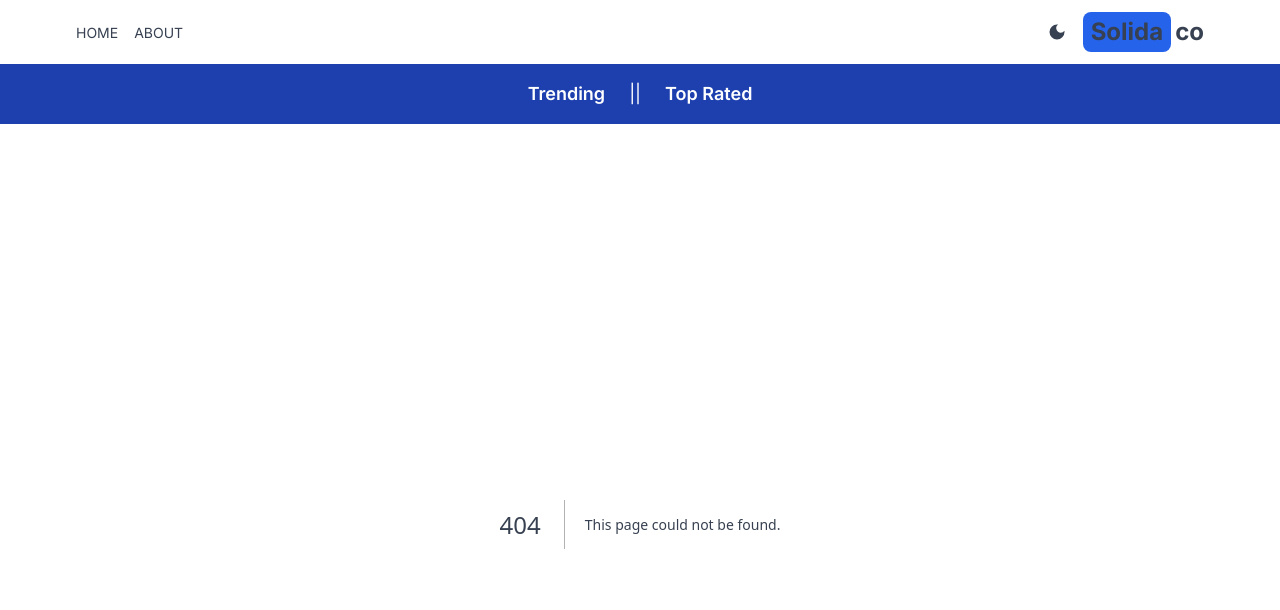
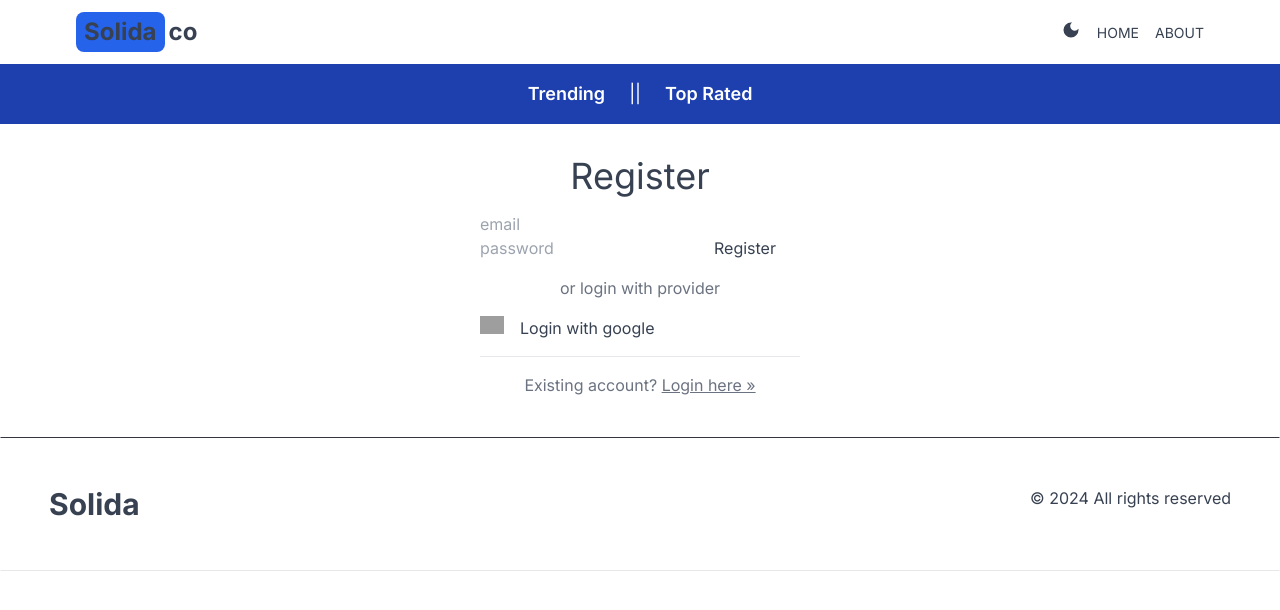
Before and after one commit to semandaPatricia/Movie-app-nextjs, a Next.js app: page /register in a window 1280 px wide. Before the commit this address had no page. Shown: the top 610 px of the page. Built offline with nearby package versions, Linux system fonts and the light colour scheme; grey boxes are pictures that could not be loaded.

Commit message:
handling next-auth and sessions

```diff
--- /dev/null
+++ b/src/app/api/auth/[...nextauth]/route.js
@@ -0,0 +1,14 @@
+import NextAuth from 'next-auth';
+import GoogleProvider from 'next-auth/providers/google';
+export const authOptions = {
+ providers: [
+  GoogleProvider({
+   clientId: process.env.GOOGLE_ID,
+   clientSecret: process.env.GOOGLE_CLIENT_SECRET,
+  }),
+ ],
+ session: {
+  strategy: 'jwt',
+ },
+};
+export default NextAuth(authOptions);
--- a/src/app/globals.css
+++ b/src/app/globals.css
@@ -5,3 +5,14 @@
 
 
 @import "tailwindcss/utilities";
+
+
+body {
+
+    margin: 0 ;
+    padding: 0;
+    font-family: Inter, system-ui, Avenir, Helvetica, Arial, sans-serif;
+    line-height: 1.5;
+
+
+}
--- a/src/app/layout.js
+++ b/src/app/layout.js
@@ -3,6 +3,7 @@ import "./globals.css";
 import Providers from "@/components/ThemeProvider";
 import Header from "@/components/Header"
 import Navbar from "@/components/Navbar"
+import Footer from "@/components/Footer";
 
 const inter = Inter({ subsets: ["latin"] });
 
@@ -19,7 +20,7 @@ export default function RootLayout({ children }) {
       <Header />
       <Navbar />
         {children}
-
+        <Footer/>
         </Providers>
         </body>
     </html>
--- /dev/null
+++ b/src/app/login/page.jsx
@@ -0,0 +1,43 @@
+'use client';
+import {signIn} from "next-auth/react";
+import Image from "next/image";
+import {useState} from "react";
+
+export default function LoginPage() {
+  const [email, setEmail] = useState('');
+  const [password, setPassword] = useState('');
+  const [loginInProgress, setLoginInProgress] = useState(false);
+
+  async function handleFormSubmit(ev) {
+    ev.preventDefault();
+    setLoginInProgress(true);
+
+    await signIn('credentials', {email, password, callbackUrl: '/'});
+
+    setLoginInProgress(false);
+  }
+  return (
+    <section className="mt-8">
+      <h1 className="text-center text-primary text-4xl mb-4">
+        Login
+      </h1>
+      <form className="max-w-xs mx-auto" onSubmit={handleFormSubmit}>
+        <input type="email" name="email" placeholder="email" value={email}
+               disabled={loginInProgress}
+               onChange={ev => setEmail(ev.target.value)} />
+        <input type="password" name="password" placeholder="password" value={password}
+               disabled={loginInProgress}
+               onChange={ev => setPassword(ev.target.value)}/>
+        <button disabled={loginInProgress} type="submit">Login</button>
+        <div className="my-4 text-center text-gray-500">
+          or login with provider
+        </div>
+        <button type="button" onClick={() => signIn('google', {callbackUrl: '/'})}
+                className="flex gap-4 justify-center">
+          <Image src='/images/googlelogo.png' alt={'google'} width={24} height={24} />
+          Login with google
+        </button>
+      </form>
+    </section>
+  );
+}
--- /dev/null
+++ b/src/app/register/page.jsx
@@ -0,0 +1,77 @@
+"use client";
+import {signIn} from "next-auth/react";
+import Image from "next/image";
+import Link from "next/link";
+import {useState} from "react";
+
+const RegisterPage = () => {
+    const [email, setEmail] = useState('');
+    const [password, setPassword] = useState('');
+    const [creatingUser, setCreatingUser] = useState(false);
+    const [userCreated, setUserCreated] = useState(false);
+    const [error, setError] = useState(false);
+    async function handleFormSubmit(ev) {
+      ev.preventDefault();
+      setCreatingUser(true);
+      setError(false);
+      setUserCreated(false);
+      const response = await fetch('/api/register', {
+        method: 'POST',
+        body: JSON.stringify({email, password}),
+        headers: {'Content-Type': 'application/json'},
+      });
+      if (response.ok) {
+        setUserCreated(true);
+      }
+      else {
+        setError(true);
+      }
+      setCreatingUser(false);
+    }
+  return (
+    <section className="mt-8">
+    <h1 className="text-center text-primary text-4xl mb-4">
+      Register
+    </h1>
+    {userCreated && (
+      <div className="my-4 text-center">
+        User created.<br />
+        Now you can{' '}
+        <Link className="underline" href={'/login'}>Login &raquo;</Link>
+      </div>
+    )}
+    {error && (
+      <div className="my-4 text-center">
+        An error has occurred.<br />
+        Please try again later
+      </div>
+    )}
+    <form className="block max-w-xs mx-auto" onSubmit={handleFormSubmit}>
+      <input type="email" placeholder="email" value={email}
+             disabled={creatingUser}
+             onChange={ev => setEmail(ev.target.value)} />
+      <input type="password" placeholder="password" value={password}
+             disabled={creatingUser}
+              onChange={ev => setPassword(ev.target.value)}/>
+      <button type="submit" disabled={creatingUser}>
+        Register
+      </button>
+      <div className="my-4 text-center text-gray-500">
+        or login with provider
+      </div>
+      <button
+        onClick={() => signIn('google', {callbackUrl:'/'})}
+        className="flex gap-4 justify-center">
+        <Image src='/images/googlelogo.png' alt={'google'} width={24} height={24} />
+        Login with google
+      </button>
+      <div className="text-center my-4 text-gray-500 border-t pt-4">
+        Existing account?{' '}
+        <Link className="underline" href={'/login'}>Login here &raquo;</Link>
+      </div>
+    </form>
+  </section>
+  )
+}
+
+export default RegisterPage
--- /dev/null
+++ b/src/components/Footer.jsx
@@ -0,0 +1,19 @@
+import React from 'react';
+
+const Footer = () => {
+    const currentYear = new Date().getFullYear();
+
+    return (
+
+         <footer className="footer border z-10 mt-10 border-t-[#33353F] border-l-transparent border-r-transparent ">
+         <div className="container p-12 flex justify-between">
+           <span className="text-3xl font-bold ">Solida </span>
+           <p>&copy; {currentYear} All rights reserved</p>
+         </div>
+       </footer>
+
+
+    );
+};
+
+export default Footer;
--- a/src/components/Header.jsx
+++ b/src/components/Header.jsx
@@ -7,19 +7,23 @@ import DarkModeSwitch from './DarkModeSwitch';
 const Header = () => {
   return (
     <div className='flex justify-between items-center p-3 max-w-6xl mx-auto'>
+
+   <div className='flex items-center gap-4'>
+
+     <Link href={'/'} className='flex gap-1 items-center'>
+       <span className='text-2xl font-bold bg-blue-600 py-1 px-2 rounded-lg'>
+         Solida
+       </span>
+       <span className='text-2xl font-bold hidden sm:inline'>co</span>
+     </Link>
+   </div>
+
     <div className='flex gap-4'>
+    <DarkModeSwitch/>
       <MenuItem title='home' address='/' Icon={AiFillHome} />
       <MenuItem title='about' address='/about' Icon={BsFillInfoCircleFill} />
     </div>
-    <div className='flex items-center gap-4'>
-     <DarkModeSwitch/>
-      <Link href={'/'} className='flex gap-1 items-center'>
-        <span className='text-2xl font-bold bg-blue-600 py-1 px-2 rounded-lg'>
-          Solida
-        </span>
-        <span className='text-2xl font-bold hidden sm:inline'>co</span>
-      </Link>
-    </div>
+
   </div>
   )
 }
```
Also changed, not shown: models/User.js (added, +26 -0 lines), 1 other file (tests, documents, lock files or other folders).
